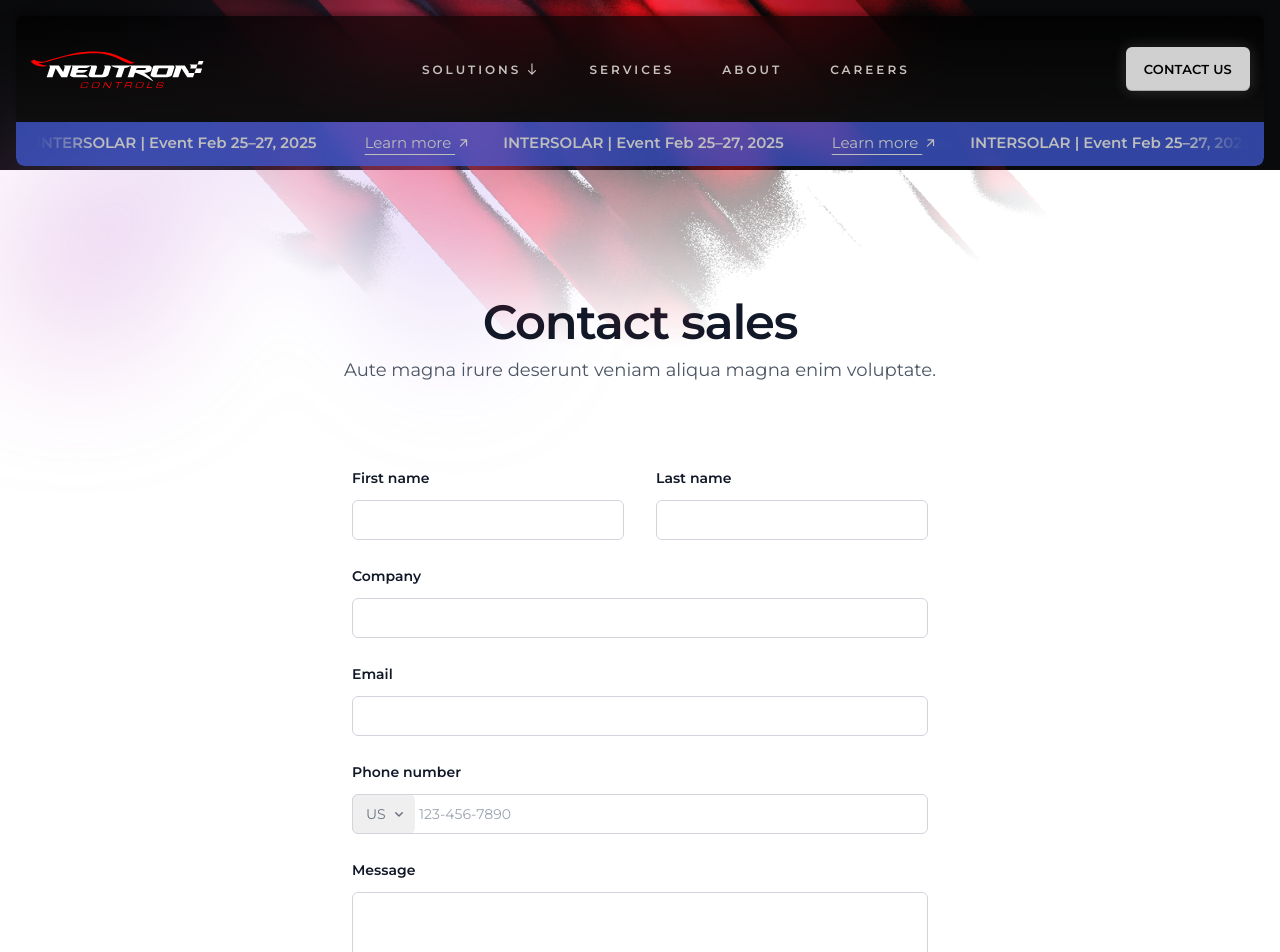
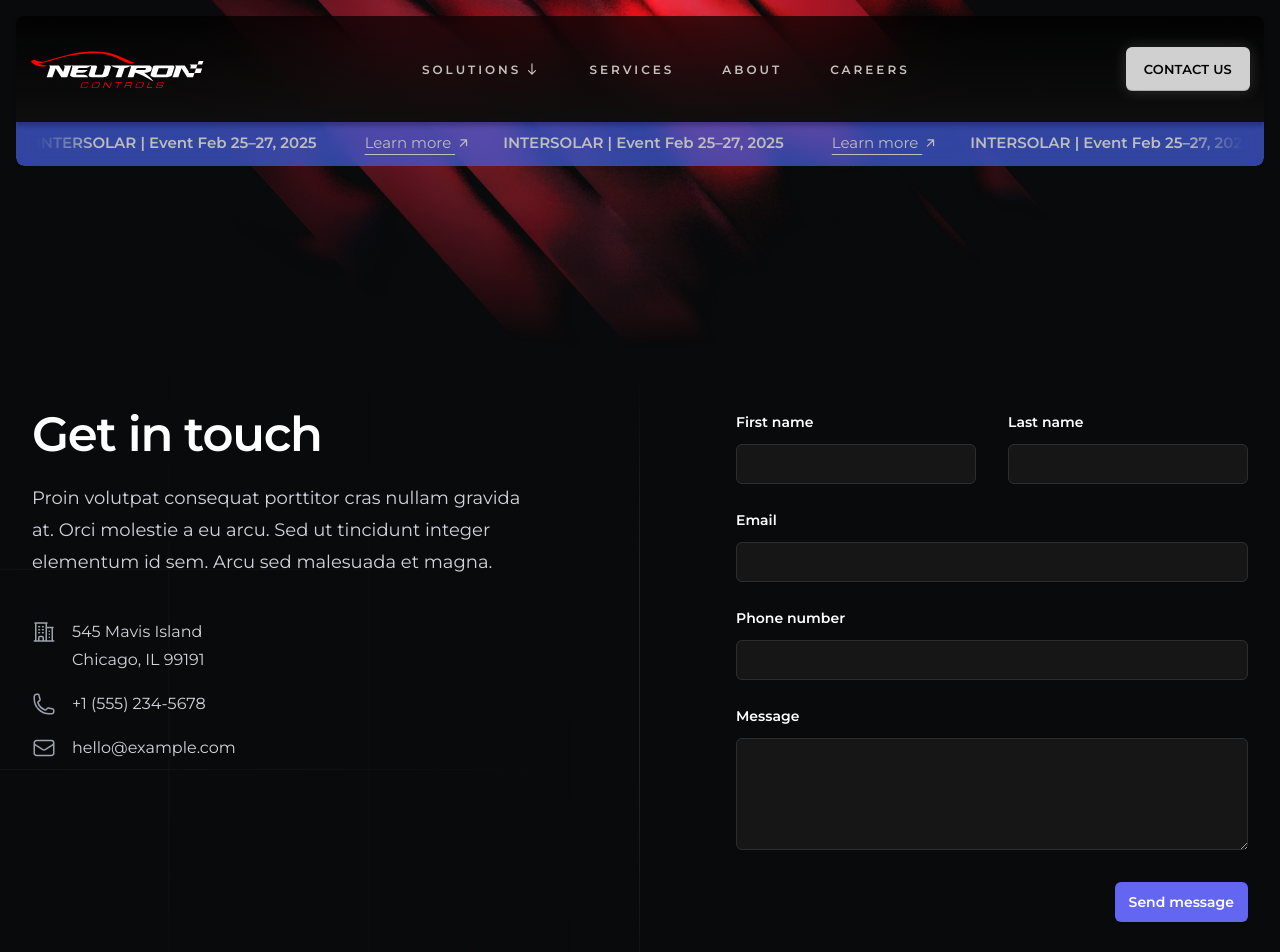
Before and after one commit to SolCaruso/neutron, a Next.js app: page /contact in a window 1280 px wide. Shown: the top 952 px of the page. Built offline with nearby package versions, Linux system fonts and the light colour scheme.

Commit message:
adds contact and services

```diff
--- a/src/app/contact/page.jsx
+++ b/src/app/contact/page.jsx
@@ -1,34 +1,86 @@
-'use client'
-
-import { useState } from 'react'
-import { ChevronDownIcon } from '@heroicons/react/16/solid'
-import { Field, Label, Switch } from '@headlessui/react'
+import { BuildingOffice2Icon, EnvelopeIcon, PhoneIcon } from '@heroicons/react/24/outline'
 
 export default function Example() {
-  const [agreed, setAgreed] = useState(false)
-
   return (
-    <div className="isolate bg-white px-6 py-24 sm:py-32 lg:px-8">
+    <div className="relative isolate bg-[#090A0B] py-12">
+      <div className="mx-auto grid max-w-7xl grid-cols-1 lg:grid-cols-2">
+        <div className="relative px-6 pb-2 pt-24 lg:static lg:px-8 lg:py-48">
+          <div className="mx-auto max-w-xl lg:mx-0 lg:max-w-lg">
             <div
+              className="absolute inset-y-0 left-0 -z-10 w-full overflow-hidden ring-1 ring-white/5 lg:w-1/2 border-r border-white/10"
+              style={{
+                WebkitMaskImage:
+                  'linear-gradient(to bottom, rgba(0,0,0,0) 20%, rgba(0,0,0,1) 40%, rgba(0,0,0,1) 60%, rgba(0,0,0,0) 90%)',
+                maskImage:
+                  'linear-gradient(to bottom, rgba(0,0,0,0) 20%, rgba(0,0,0,1) 40%, rgba(0,0,0,1) 60%, rgba(0,0,0,0) 90%)',
+              }}
+            >
+              <svg
                 aria-hidden="true"
-        className="absolute inset-x-0 top-[-10rem] -z-10 transform-gpu overflow-hidden blur-3xl sm:top-[-20rem]"
+                className="absolute inset-0 size-full stroke-[#1B1C1E] [mask-image:radial-gradient(100%_100%_at_bottom_left,white,transparent)]"
               >
-        <div
-          style={{
-            clipPath:
-              'polygon(74.1% 44.1%, 100% 61.6%, 97.5% 26.9%, 85.5% 0.1%, 80.7% 2%, 72.5% 32.5%, 60.2% 62.4%, 52.4% 68.1%, 47.5% 58.3%, 45.2% 34.5%, 27.5% 76.7%, 0.1% 64.9%, 17.9% 100%, 27.6% 76.8%, 76.1% 97.7%, 74.1% 44.1%)',
-          }}
-          className="relative left-1/2 -z-10 aspect-[1155/678] w-[36.125rem] max-w-none -translate-x-1/2 rotate-[30deg] bg-gradient-to-tr from-[#ff80b5] to-[#9089fc] opacity-30 sm:left-[calc(50%-40rem)] sm:w-[72.1875rem]"
-        />
+                <defs>
+                  <pattern
+                    x="100%"
+                    y={-1}
+                    id="54f88622-e7f8-4f1d-aaf9-c2f5e46dd1f2"
+                    width={200}
+                    height={200}
+                    patternUnits="userSpaceOnUse"
+                  >
+                    <path d="M130 200V.5M.5 .5H200" fill="none" />
+                  </pattern>
+                </defs>
+                <rect fill="url(#54f88622-e7f8-4f1d-aaf9-c2f5e46dd1f2)" width="100%" height="100%" strokeWidth={0} />
+              </svg>
             </div>
-      <div className="mx-auto max-w-2xl text-center">
-        <h2 className="text-balance text-4xl font-semibold tracking-tight text-gray-900 sm:text-5xl">Contact sales</h2>
-        <p className="mt-2 text-lg/8 text-gray-600">Aute magna irure deserunt veniam aliqua magna enim voluptate.</p>
+            <h2 className="text-pretty text-4xl font-semibold tracking-tight text-white sm:text-5xl">Get in touch</h2>
+            <p className="mt-6 text-lg/8 text-gray-300">
+              Proin volutpat consequat porttitor cras nullam gravida at. Orci molestie a eu arcu. Sed ut tincidunt
+              integer elementum id sem. Arcu sed malesuada et magna.
+            </p>
+            <dl className="mt-10 space-y-4 text-base/7 text-gray-300">
+              <div className="flex gap-x-4">
+                <dt className="flex-none">
+                  <span className="sr-only">Address</span>
+                  <BuildingOffice2Icon aria-hidden="true" className="h-7 w-6 text-gray-400" />
+                </dt>
+                <dd>
+                  545 Mavis Island
+                  <br />
+                  Chicago, IL 99191
+                </dd>
               </div>
-      <form action="#" method="POST" className="mx-auto mt-16 max-w-xl sm:mt-20">
+              <div className="flex gap-x-4">
+                <dt className="flex-none">
+                  <span className="sr-only">Telephone</span>
+                  <PhoneIcon aria-hidden="true" className="h-7 w-6 text-gray-400" />
+                </dt>
+                <dd>
+                  <a href="tel:+1 (555) 234-5678" className="hover:text-white">
+                    +1 (555) 234-5678
+                  </a>
+                </dd>
+              </div>
+              <div className="flex gap-x-4">
+                <dt className="flex-none">
+                  <span className="sr-only">Email</span>
+                  <EnvelopeIcon aria-hidden="true" className="h-7 w-6 text-gray-400" />
+                </dt>
+                <dd>
+                  <a href="mailto:hello@example.com" className="hover:text-white">
+                    hello@example.com
+                  </a>
+                </dd>
+              </div>
+            </dl>
+          </div>
+        </div>
+        <form action="#" method="POST" className="px-6 pb-24 pt-20 sm:pb-32 lg:px-8 lg:py-48">
+          <div className="mx-auto max-w-xl lg:mr-0 lg:max-w-lg">
             <div className="grid grid-cols-1 gap-x-8 gap-y-6 sm:grid-cols-2">
               <div>
-            <label htmlFor="first-name" className="block text-sm/6 font-semibold text-gray-900">
+                <label htmlFor="first-name" className="block text-sm/6 font-semibold text-white">
                   First name
                 </label>
                 <div className="mt-2.5">
@@ -37,12 +89,12 @@ export default function Example() {
                     name="first-name"
                     type="text"
                     autoComplete="given-name"
-                className="block w-full rounded-md bg-white px-3.5 py-2 text-base text-gray-900 outline outline-1 -outline-offset-1 outline-gray-300 placeholder:text-gray-400 focus:outline focus:outline-2 focus:-outline-offset-2 focus:outline-indigo-600"
+                    className="block w-full rounded-md bg-white/5 px-3.5 py-2 text-base text-white outline outline-1 -outline-offset-1 outline-white/10 placeholder:text-gray-500 focus:outline focus:outline-2 focus:-outline-offset-2 focus:outline-indigo-500"
                   />
                 </div>
               </div>
               <div>
-            <label htmlFor="last-name" className="block text-sm/6 font-semibold text-gray-900">
+                <label htmlFor="last-name" className="block text-sm/6 font-semibold text-white">
                   Last name
                 </label>
                 <div className="mt-2.5">
@@ -51,26 +103,12 @@ export default function Example() {
                     name="last-name"
                     type="text"
                     autoComplete="family-name"
-                className="block w-full rounded-md bg-white px-3.5 py-2 text-base text-gray-900 outline outline-1 -outline-offset-1 outline-gray-300 placeholder:text-gray-400 focus:outline focus:outline-2 focus:-outline-offset-2 focus:outline-indigo-600"
+                    className="block w-full rounded-md bg-white/5 px-3.5 py-2 text-base text-white outline outline-1 -outline-offset-1 outline-white/10 placeholder:text-gray-500 focus:outline focus:outline-2 focus:-outline-offset-2 focus:outline-indigo-500"
                   />
                 </div>
               </div>
               <div className="sm:col-span-2">
-            <label htmlFor="company" className="block text-sm/6 font-semibold text-gray-900">
-              Company
-            </label>
-            <div className="mt-2.5">
-              <input
-                id="company"
-                name="company"
-                type="text"
-                autoComplete="organization"
-                className="block w-full rounded-md bg-white px-3.5 py-2 text-base text-gray-900 outline outline-1 -outline-offset-1 outline-gray-300 placeholder:text-gray-400 focus:outline focus:outline-2 focus:-outline-offset-2 focus:outline-indigo-600"
-              />
-            </div>
-          </div>
-          <div className="sm:col-span-2">
-            <label htmlFor="email" className="block text-sm/6 font-semibold text-gray-900">
+                <label htmlFor="email" className="block text-sm/6 font-semibold text-white">
                   Email
                 </label>
                 <div className="mt-2.5">
@@ -79,45 +117,26 @@ export default function Example() {
                     name="email"
                     type="email"
                     autoComplete="email"
-                className="block w-full rounded-md bg-white px-3.5 py-2 text-base text-gray-900 outline outline-1 -outline-offset-1 outline-gray-300 placeholder:text-gray-400 focus:outline focus:outline-2 focus:-outline-offset-2 focus:outline-indigo-600"
+                    className="block w-full rounded-md bg-white/5 px-3.5 py-2 text-base text-white outline outline-1 -outline-offset-1 outline-white/10 placeholder:text-gray-500 focus:outline focus:outline-2 focus:-outline-offset-2 focus:outline-indigo-500"
                   />
                 </div>
               </div>
               <div className="sm:col-span-2">
-            <label htmlFor="phone-number" className="block text-sm/6 font-semibold text-gray-900">
+                <label htmlFor="phone-number" className="block text-sm/6 font-semibold text-white">
                   Phone number
                 </label>
                 <div className="mt-2.5">
-              <div className="flex rounded-md bg-white outline outline-1 -outline-offset-1 outline-gray-300 has-[input:focus-within]:outline has-[input:focus-within]:outline-2 has-[input:focus-within]:-outline-offset-2 has-[input:focus-within]:outline-indigo-600">
-                <div className="grid shrink-0 grid-cols-1 focus-within:relative">
-                  <select
-                    id="country"
-                    name="country"
-                    autoComplete="country"
-                    aria-label="Country"
-                    className="col-start-1 row-start-1 w-full appearance-none rounded-md py-2 pl-3.5 pr-7 text-base text-gray-500 placeholder:text-gray-400 focus:outline focus:outline-2 focus:-outline-offset-2 focus:outline-indigo-600 sm:text-sm/6"
-                  >
-                    <option>US</option>
-                    <option>CA</option>
-                    <option>EU</option>
-                  </select>
-                  <ChevronDownIcon
-                    aria-hidden="true"
-                    className="pointer-events-none col-start-1 row-start-1 mr-2 size-5 self-center justify-self-end text-gray-500 sm:size-4"
-                  />
-                </div>
                   <input
                     id="phone-number"
                     name="phone-number"
-                  type="text"
-                  placeholder="123-456-7890"
-                  className="block min-w-0 grow py-1.5 pl-1 pr-3 text-base text-gray-900 placeholder:text-gray-400 focus:outline focus:outline-0 sm:text-sm/6"
+                    type="tel"
+                    autoComplete="tel"
+                    className="block w-full rounded-md bg-white/5 px-3.5 py-2 text-base text-white outline outline-1 -outline-offset-1 outline-white/10 placeholder:text-gray-500 focus:outline focus:outline-2 focus:-outline-offset-2 focus:outline-indigo-500"
                   />
                 </div>
               </div>
-          </div>
               <div className="sm:col-span-2">
-            <label htmlFor="message" className="block text-sm/6 font-semibold text-gray-900">
+                <label htmlFor="message" className="block text-sm/6 font-semibold text-white">
                   Message
                 </label>
                 <div className="mt-2.5">
@@ -125,43 +144,23 @@ export default function Example() {
                     id="message"
                     name="message"
                     rows={4}
-                className="block w-full rounded-md bg-white px-3.5 py-2 text-base text-gray-900 outline outline-1 -outline-offset-1 outline-gray-300 placeholder:text-gray-400 focus:outline focus:outline-2 focus:-outline-offset-2 focus:outline-indigo-600"
+                    className="block w-full rounded-md bg-white/5 px-3.5 py-2 text-base text-white outline outline-1 -outline-offset-1 outline-white/10 placeholder:text-gray-500 focus:outline focus:outline-2 focus:-outline-offset-2 focus:outline-indigo-500"
                     defaultValue={''}
                   />
                 </div>
               </div>
-          <Field className="flex gap-x-4 sm:col-span-2">
-            <div className="flex h-6 items-center">
-              <Switch
-                checked={agreed}
-                onChange={setAgreed}
-                className="group flex w-8 flex-none cursor-pointer rounded-full bg-gray-200 p-px ring-1 ring-inset ring-gray-900/5 transition-colors duration-200 ease-in-out focus-visible:outline focus-visible:outline-2 focus-visible:outline-offset-2 focus-visible:outline-indigo-600 data-[checked]:bg-indigo-600"
-              >
-                <span className="sr-only">Agree to policies</span>
-                <span
-                  aria-hidden="true"
-                  className="size-4 transform rounded-full bg-white shadow-sm ring-1 ring-gray-900/5 transition duration-200 ease-in-out group-data-[checked]:translate-x-3.5"
-                />
-              </Switch>
             </div>
-            <Label className="text-sm/6 text-gray-600">
-              By selecting this, you agree to our{' '}
-              <a href="#" className="font-semibold text-indigo-600">
-                privacy&nbsp;policy
-              </a>
-              .
-            </Label>
-          </Field>
-        </div>
-        <div className="mt-10">
+            <div className="mt-8 flex justify-end">
               <button
                 type="submit"
-            className="block w-full rounded-md bg-indigo-600 px-3.5 py-2.5 text-center text-sm font-semibold text-white shadow-sm hover:bg-indigo-500 focus-visible:outline focus-visible:outline-2 focus-visible:outline-offset-2 focus-visible:outline-indigo-600"
+                className="rounded-md bg-indigo-500 px-3.5 py-2.5 text-center text-sm font-semibold text-white shadow-sm hover:bg-indigo-400 focus-visible:outline focus-visible:outline-2 focus-visible:outline-offset-2 focus-visible:outline-indigo-500"
               >
-            Let's talk
+                Send message
               </button>
+            </div>
           </div>
         </form>
       </div>
+    </div>
   )
 }
--- a/src/app/layout.jsx
+++ b/src/app/layout.jsx
@@ -36,7 +36,7 @@ export default function RootLayout({ children }) {
   return (
     <html lang="en" className={`${montserrat.variable} ${geistMono.variable}`}>
       <body className="relative overflow-x-hidden">
-          <div className="bg-[#090A0B] relative">
+          <div className="bg-[#090A0B] relative ">
             <Nav className='mt-4 relative z-50'/>
             <BackgroundHero/>
           </div>
--- a/src/app/page.jsx
+++ b/src/app/page.jsx
@@ -17,6 +17,7 @@ export default function Home() {
             <SideScroll />
         </div>
         <div className="py-24 overflow-x-hidden relative">
+          <div className='relative z-30'>
             <Partners/>
             <Slider/>
             <Numbers
@@ -24,6 +25,7 @@ export default function Home() {
               moneyValue={30000000} // e.g. 3 million
               duration={500}      // 4 seconds
             />
+          </div>
           <DigitalBackground />
           <NoiseOverlay />
         </div>
--- a/src/components/nav/MainNav.jsx
+++ b/src/components/nav/MainNav.jsx
@@ -85,17 +85,23 @@ export default function MainNav({ isOpen, setIsOpen, secondaryNavReady }) {
         initial={{
           opacity: 0,
           height: mainNavHeight,
-          background: "linear-gradient(to top, #0f0e0e, rgba(0,0,0,0.7))"
+          background: "linear-gradient(to top, #0f0e0e, rgba(0,0,0,0.7))",
+          boxShadow: "0 4px 4px rgba(0,0,0,0.25)",
         }}
         animate={{
           opacity: secondaryNavReady ? 1 : 0,
-          height: isOpen ? mainNavHeight + mobileDropdownExtraHeight : mainNavHeight,
+          height: isOpen
+            ? mainNavHeight + mobileDropdownExtraHeight
+            : mainNavHeight,
           background: isOpen
             ? "linear-gradient(to top, rgba(255,255,255,0.8), rgba(255,255,255,0.9))"
-            : "linear-gradient(to top, #0f0e0e, rgba(0,0,0,0.7))"
+            : "linear-gradient(to top, #0f0e0e, rgba(0,0,0,0.7))",
+          boxShadow: isOpen
+            ? "0 8px 20px rgba(0,0,0,0.3)" // stronger shadow when open (visible from the bottom)
+            : "0 4px 4px rgba(0,0,0,0.25)", // subtler shadow when closed
         }}
         transition={{ duration: 0.3, ease: "easeOut" }}
-        className="shadow-[0px_-4px_4px_0px_rgba(0,0,0,0.25)] backdrop-blur-[40px] rounded-lg lg:rounded-b-none lg:rounded-t-lg max-w-8xl mx-auto py-6 px-3.5 flex flex-col relative"
+        className="backdrop-blur-[40px] rounded-lg lg:rounded-b-none lg:rounded-t-lg max-w-8xl mx-auto py-6 px-3.5 flex flex-col relative"
       >
         {/* Top Navigation Row */}
         <div className="flex justify-between items-center">
@@ -184,16 +190,32 @@ export default function MainNav({ isOpen, setIsOpen, secondaryNavReady }) {
                   Company
                 </p>
                 <div className="flex flex-col space-y-3 sm:space-y-4 text-[13px] sm:text-[14px] uppercase tracking-[3px] font-semibold text-gray-500">
-                  <Link href="/services" className="hover:text-black" onClick={() => setIsOpen(false)}>
+                  <Link
+                    href="/services"
+                    className="hover:text-black"
+                    onClick={() => setIsOpen(false)}
+                  >
                     Services
                   </Link>
-                  <Link href="/about" className="hover:text-black" onClick={() => setIsOpen(false)}>
+                  <Link
+                    href="/about"
+                    className="hover:text-black"
+                    onClick={() => setIsOpen(false)}
+                  >
                     About
                   </Link>
-                  <Link href="/careers" className="hover:text-black" onClick={() => setIsOpen(false)}>
+                  <Link
+                    href="/careers"
+                    className="hover:text-black"
+                    onClick={() => setIsOpen(false)}
+                  >
                     Careers
                   </Link>
-                  <Link href="/contact" className="hover:text-black" onClick={() => setIsOpen(false)}>
+                  <Link
+                    href="/contact"
+                    className="hover:text-black"
+                    onClick={() => setIsOpen(false)}
+                  >
                     Contact
                   </Link>
                 </div>
@@ -206,7 +228,10 @@ export default function MainNav({ isOpen, setIsOpen, secondaryNavReady }) {
               />
 
               {/* Solutions Icons Group */}
-              <motion.div variants={dropdownItemVariants} className="flex flex-col mt-10 sm:mt-0">
+              <motion.div
+                variants={dropdownItemVariants}
+                className="flex flex-col mt-10 sm:mt-0"
+              >
                 <p className="sm:text-base text-sm font-bold mb-6 text-black uppercase tracking-[7px]">
                   Solutions
                 </p>
```
Lines whose indentation alone changed are shown as unchanged.
